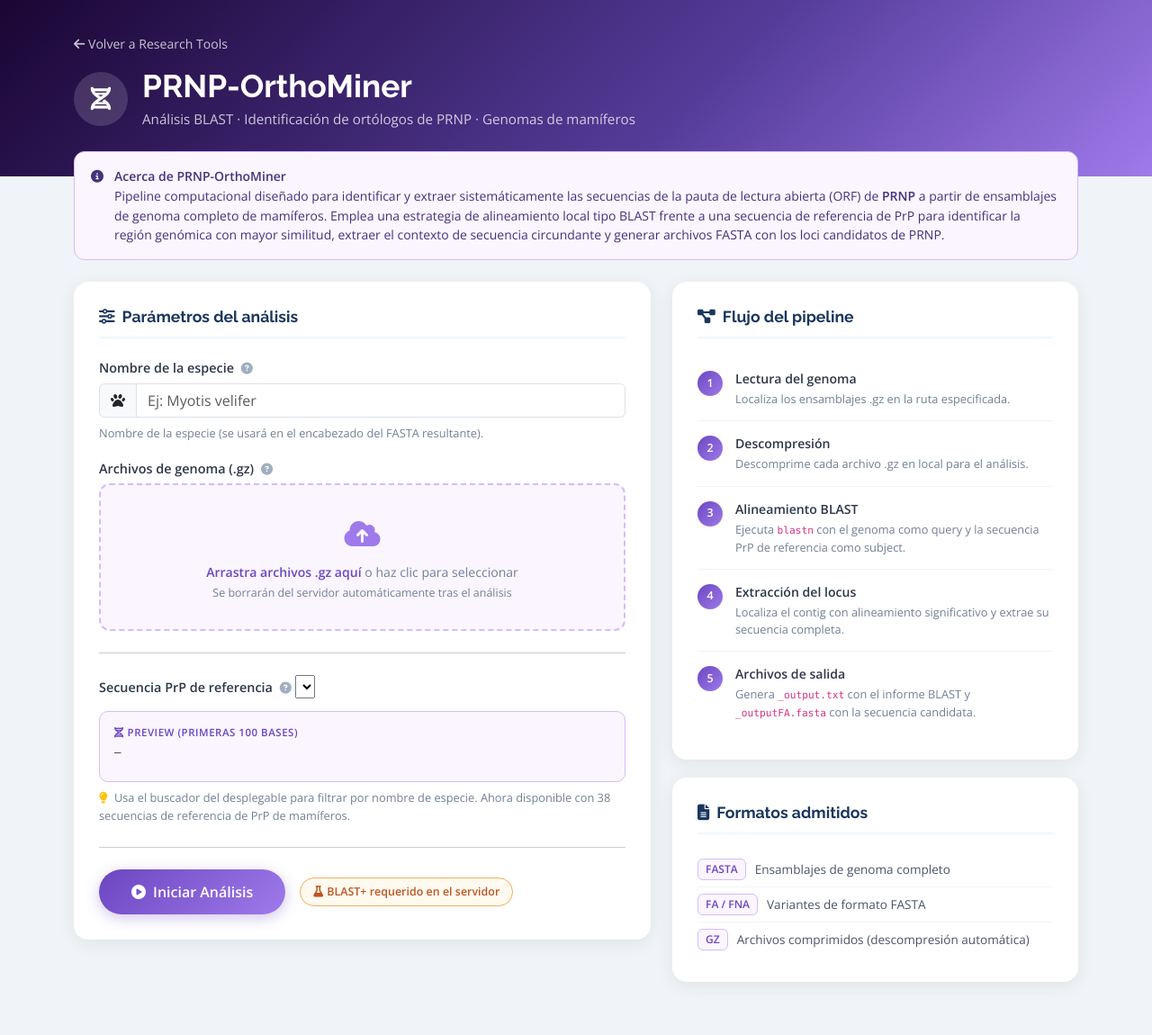
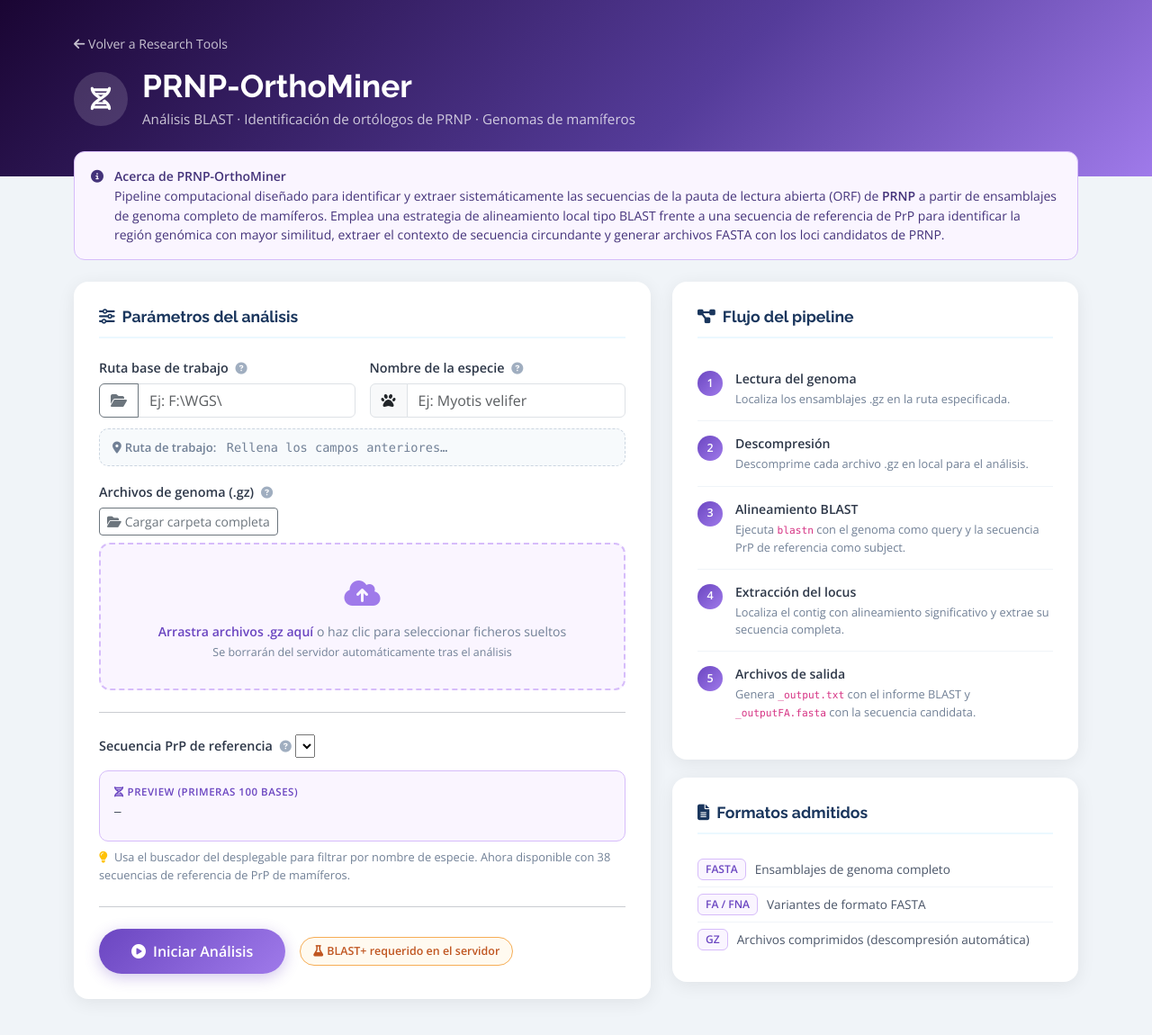
Before and after one commit to Jokin1969/Research-tools, a Flask app: page /prnp-orthominer in a window 1280 px wide. Shown: the top 1150 px of the page at 90% size. Run offline with Flask 3, Linux system fonts and the light colour scheme; lists and menus that the app fills with data are empty; some libraries are stand-ins or nearby versions.

Commit message:
fix: SSE keepalive + restore path fields + add folder loader
app.py:
- SSE generator sends ': keepalive' comment every 15s when queue is
  empty — prevents Railway proxy from closing long BLAST connections
- Back to sync gunicorn workers (gthread caused SSE issues)

railway.toml:
- Remove gthread worker class, keep --workers 2 --timeout 3600

prnp_orthominer.html:
- Restore ruta base + especie fields (reference only, not sent to server)
- Path preview with one-click copy button (paste in Windows Explorer)
- Add 'Cargar carpeta completa' button (webkitdirectory) that opens
  a folder picker and loads all .gz files at once
- Keep drag-and-drop zone for individual files

https://claude.ai/code/session_01N4kEK7iuYf1KakY55YepXQ

```diff
--- a/app.py
+++ b/app.py
@@ -195,8 +195,12 @@ def prnp_stream(job_id):
     def generate():
         try:
             while True:
-                msg = q.get(timeout=120)
-                if msg is None:                    # sentinel: pipeline terminado
+                try:
+                    msg = q.get(timeout=15)   # espera max 15 s
+                except Exception:
+                    yield ": keepalive\n\n"   # comentario SSE — mantiene la conexión viva
+                    continue
+                if msg is None:               # sentinel: pipeline terminado
                     yield f"data: {json.dumps({'type': 'closed'})}\n\n"
                     break
                 yield f"data: {json.dumps(msg, ensure_ascii=False)}\n\n"
--- a/railway.toml
+++ b/railway.toml
@@ -2,7 +2,7 @@
 builder = "nixpacks"
 
 [deploy]
-startCommand = "gunicorn app:app --bind 0.0.0.0:$PORT --timeout 3600 --workers 2 --worker-class gthread --threads 4"
+startCommand = "gunicorn app:app --bind 0.0.0.0:$PORT --timeout 3600 --workers 2"
 healthcheckPath = "/"
 healthcheckTimeout = 30
 restartPolicyType = "on_failure"
--- a/templates/prnp_orthominer.html
+++ b/templates/prnp_orthominer.html
@@ -108,29 +108,67 @@
         <div class="form-card">
           <h4><i class="fas fa-sliders-h me-2"></i>Parámetros del análisis</h4>
 
-          <!-- Especie + subida de archivos -->
-          <div class="mb-3">
+          <!-- Ruta base + especie -->
+          <div class="row g-3 mb-1">
+            <div class="col-md-6">
+              <label class="form-label" for="rutaBase">
+                Ruta base de trabajo
+                <span class="tooltip-icon" data-bs-toggle="tooltip"
+                  title="Directorio raíz donde están tus genomas. Solo para referencia — úsala para navegar a esa carpeta y arrastrar los ficheros.">
+                  <i class="fas fa-question-circle"></i></span>
+              </label>
+              <div class="input-group">
+                <button class="btn btn-outline-secondary" type="button"
+                        onclick="fillExamplePath()" title="Usar ruta de ejemplo: F:\WGS\">
+                  <i class="fas fa-folder-open"></i>
+                </button>
+                <input type="text" class="form-control" id="rutaBase"
+                       placeholder="Ej: F:\WGS\" oninput="updatePathPreview()">
+              </div>
+            </div>
+            <div class="col-md-6">
               <label class="form-label" for="nombreEspecie">
                 Nombre de la especie
                 <span class="tooltip-icon" data-bs-toggle="tooltip"
-                title="Nombre de la especie analizada. Se usa para nombrar los resultados.">
+                  title="Se usará en el encabezado del FASTA resultante.">
                   <i class="fas fa-question-circle"></i></span>
               </label>
               <div class="input-group">
                 <span class="input-group-text"><i class="fas fa-paw"></i></span>
                 <input type="text" class="form-control" id="nombreEspecie"
-                     placeholder="Ej: Myotis velifer">
+                       placeholder="Ej: Myotis velifer" oninput="updatePathPreview()">
               </div>
-            <div class="help-text">Nombre de la especie (se usará en el encabezado del FASTA resultante).</div>
+            </div>
           </div>
 
+          <!-- Path preview + copiar -->
+          <div class="path-preview-box mb-3" id="pathPreviewBox">
+            <span class="path-preview-label"><i class="fas fa-map-marker-alt me-1"></i>Ruta de trabajo:</span>
+            <code id="pathPreviewText" class="path-preview-value">Rellena los campos anteriores…</code>
+            <button class="btn btn-outline-secondary btn-sm ms-2 py-0" id="copyPathBtn"
+                    onclick="copyPath()" title="Copiar ruta al portapapeles" style="display:none">
+              <i class="fas fa-copy"></i>
+            </button>
+          </div>
+
+          <!-- Archivos .gz -->
           <div class="mb-1">
             <label class="form-label">
               Archivos de genoma (.gz)
               <span class="tooltip-icon" data-bs-toggle="tooltip"
-                title="Selecciona uno o más ensamblajes de genoma comprimidos (.gz). Se subirán al servidor, se analizarán y se borrarán automáticamente.">
+                title="Arrastra ficheros, selecciónalos uno a uno, o carga toda la carpeta de golpe.">
                 <i class="fas fa-question-circle"></i></span>
             </label>
+            <div class="d-flex gap-2 mb-2">
+              <button class="btn btn-outline-secondary btn-sm" type="button"
+                      onclick="document.getElementById('folderInput').click()"
+                      title="Abre la carpeta y carga todos los .gz que haya dentro">
+                <i class="fas fa-folder-open me-1"></i>Cargar carpeta completa
+              </button>
+              <input type="file" id="folderInput" multiple accept=".gz"
+                     webkitdirectory style="display:none"
+                     onchange="handleFiles(this.files)">
+            </div>
             <div class="upload-zone" id="uploadZone"
                  onclick="document.getElementById('fileInput').click()"
                  ondragover="onDragOver(event)"
@@ -139,7 +177,7 @@
               <input type="file" id="fileInput" multiple accept=".gz"
                      style="display:none" onchange="handleFiles(this.files)">
               <div class="upload-icon"><i class="fas fa-cloud-upload-alt"></i></div>
-              <p><strong>Arrastra archivos .gz aquí</strong> o haz clic para seleccionar</p>
+              <p><strong>Arrastra archivos .gz aquí</strong> o haz clic para seleccionar ficheros sueltos</p>
               <p class="mt-1" style="font-size:0.78rem;">Se borrarán del servidor automáticamente tras el análisis</p>
             </div>
             <div class="file-list" id="fileList"></div>
@@ -268,6 +306,51 @@
 
 <!-- ── Bloque 1: funciones UI independientes (no dependen de datos Flask) ── -->
 <script>
+// ── Ruta de referencia (solo visual) ──
+function normalizePath(p) {
+    p = p.trim();
+    if (p && !p.endsWith('\\') && !p.endsWith('/')) {
+        p += p.includes('\\') ? '\\' : '/';
+    }
+    return p;
+}
+
+function fillExamplePath() {
+    document.getElementById('rutaBase').value = 'F:\\WGS\\';
+    updatePathPreview();
+}
+
+function updatePathPreview() {
+    const base    = document.getElementById('rutaBase').value;
+    const species = document.getElementById('nombreEspecie').value.trim();
+    const norm    = normalizePath(base);
+    const full    = norm + species;
+    const txt     = document.getElementById('pathPreviewText');
+    const btn     = document.getElementById('copyPathBtn');
+    const box     = document.getElementById('pathPreviewBox');
+    if (base.trim() || species) {
+        txt.textContent = normalizePath(full) || '\u2014';
+        box.classList.add('path-preview-active');
+        btn.style.display = '';
+    } else {
+        txt.textContent = 'Rellena los campos anteriores\u2026';
+        box.classList.remove('path-preview-active');
+        btn.style.display = 'none';
+    }
+}
+
+function copyPath() {
+    const path = document.getElementById('pathPreviewText').textContent;
+    navigator.clipboard.writeText(path)
+        .then(() => {
+            const btn = document.getElementById('copyPathBtn');
+            const orig = btn.innerHTML;
+            btn.innerHTML = '<i class="fas fa-check"></i>';
+            setTimeout(() => { btn.innerHTML = orig; }, 1500);
+        })
+        .catch(() => alert('No se pudo copiar.'));
+}
+
 // ── Subida de archivos ──
 let selectedFiles = [];
 
```
Lines whose indentation alone changed are shown as unchanged.
